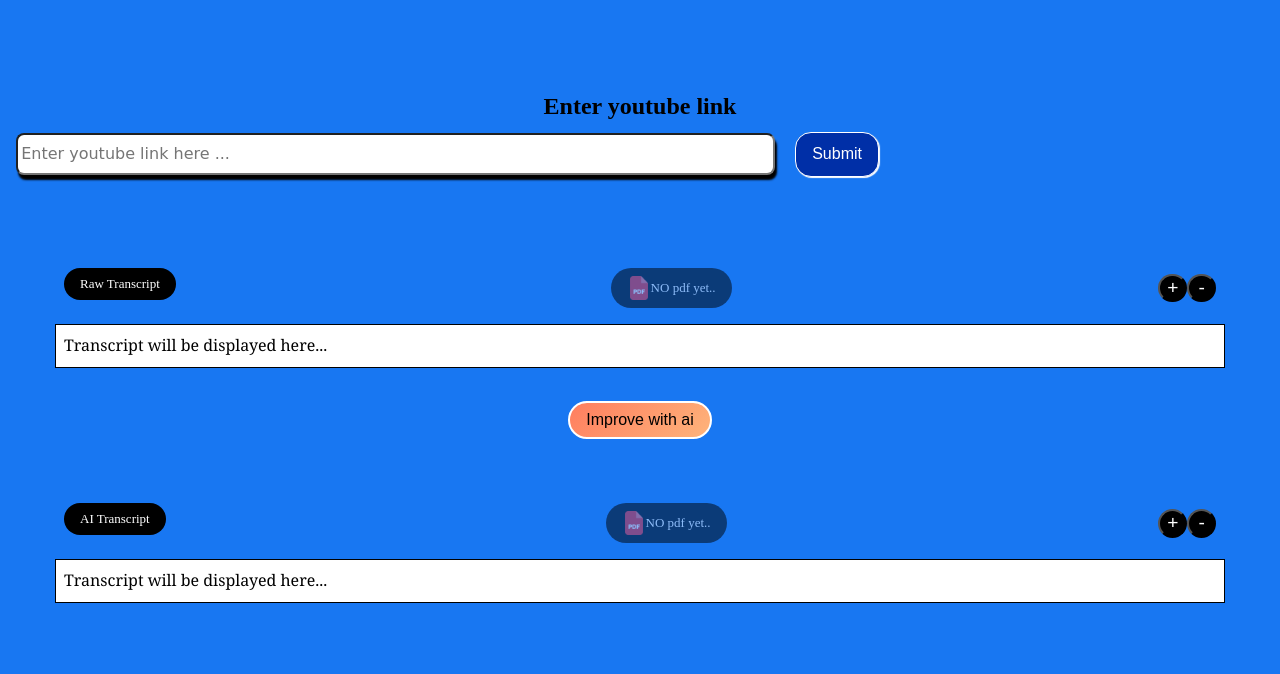
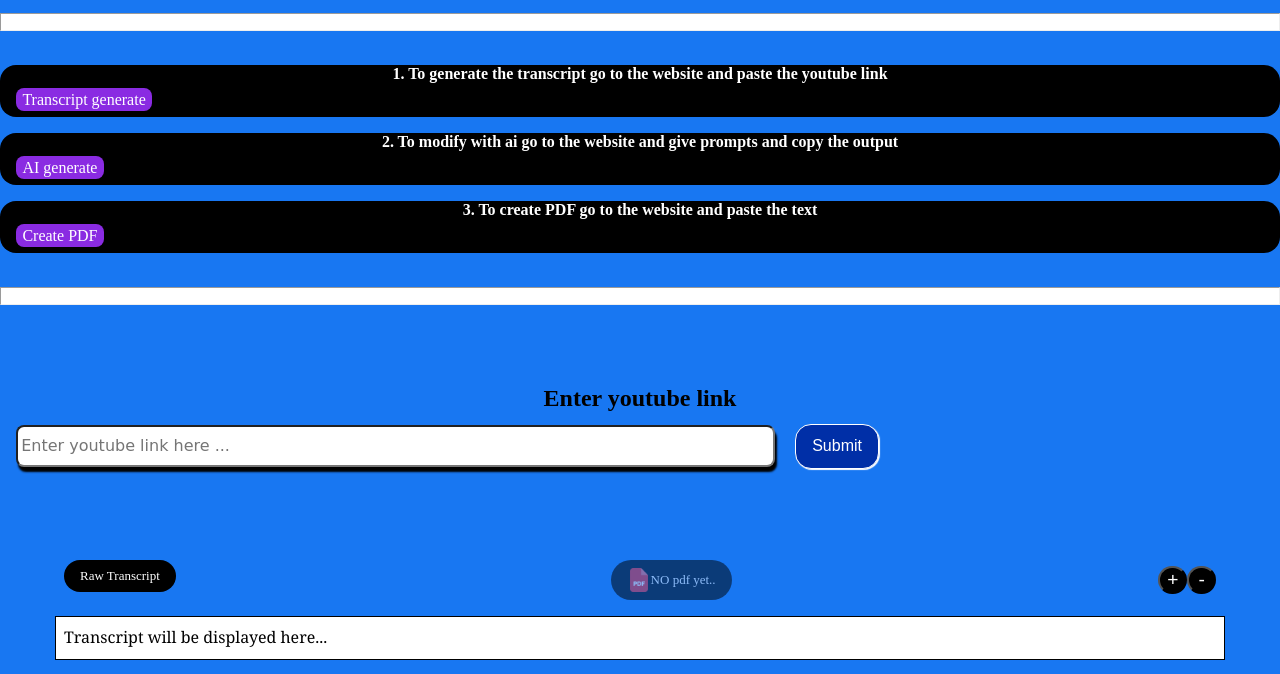
Before and after one commit to saik12345/youtube-transcript, a plain HTML site: page index.html in a window 1280 px wide. Shown: the part 104-778 px from the top of the page. Drawn offline with nearby package versions, Linux system fonts and the light colour scheme.

Commit message:
update new way

```diff
--- a/index.html
+++ b/index.html
@@ -20,6 +20,90 @@
           <h1>Transcript to pdf</h1>
         </div>
       </div>
+      <hr style="height: 1rem; background-color: white" />
+      <br />
+      <div
+        class="conventional"
+        style="
+          display: flex;
+          flex-direction: column;
+          gap: 1rem;
+          padding: 1rem 0;
+        "
+      >
+        <div style="background-color: black; color: white; border-radius: 1rem">
+          <h4 style="text-align: center">
+            1. To generate the transcript go to the website and paste the
+            youtube link
+          </h4>
+          <p style="color: white; border-radius: 0.5rem; padding: 0.5rem 1rem">
+            <a
+              href="https://youtubetotranscript.com/"
+              style="
+                background-color: blueviolet;
+                padding: 0.2rem 0.4rem;
+                color: white;
+                border-radius: 0.5rem;
+                text-decoration: none;
+              "
+              >Transcript generate</a
+            >
+          </p>
+        </div>
+        <div
+          style="
+            background-color: black;
+            color: white;
+            border-radius: 1rem;
+            height: fit-content;
+          "
+        >
+          <h4 style="text-align: center">
+            2. To modify with ai go to the website and give prompts and copy the
+            output
+          </h4>
+          <p style="color: white; border-radius: 0.5rem; padding: 0.5rem 1rem">
+            <a
+              href="https://chatgpt.com/"
+              style="
+                background-color: blueviolet;
+                padding: 0.2rem 0.4rem;
+                color: white;
+                border-radius: 0.5rem;
+                text-decoration: none;
+              "
+              >AI generate</a
+            >
+          </p>
+        </div>
+        <div
+          style="
+            background-color: black;
+            color: white;
+            border-radius: 1rem;
+            height: fit-content;
+          "
+        >
+          <h4 style="text-align: center">
+            3. To create PDF go to the website and paste the text
+          </h4>
+          <p style="color: white; border-radius: 0.5rem; padding: 0.5rem 1rem">
+            <a
+              href="https://pdfonfly.com/text-to-pdf"
+              style="
+                background-color: blueviolet;
+                padding: 0.2rem 0.4rem;
+                color: white;
+                border-radius: 0.5rem;
+                text-decoration: none;
+              "
+              >Create PDF</a
+            >
+          </p>
+        </div>
+      </div>
+      <br />
+      <hr style="height: 1rem; background-color: white" />
       <div class="space"></div>
       <div>
         <div id="linkarea">
@@ -88,8 +172,7 @@
             >
             <span id="loader2" class="loader" hidden></span>
             <span id="download-aitranscript">
-              <img src="pdf.png" /><span id="initial-ai" >NO pdf yet..</span
-              >
+              <img src="pdf.png" /><span id="initial-ai">NO pdf yet..</span>
             </span>
             <span style="display: flex; align-items: center" id="ai-group">
               <button class="util">+</button>
```
